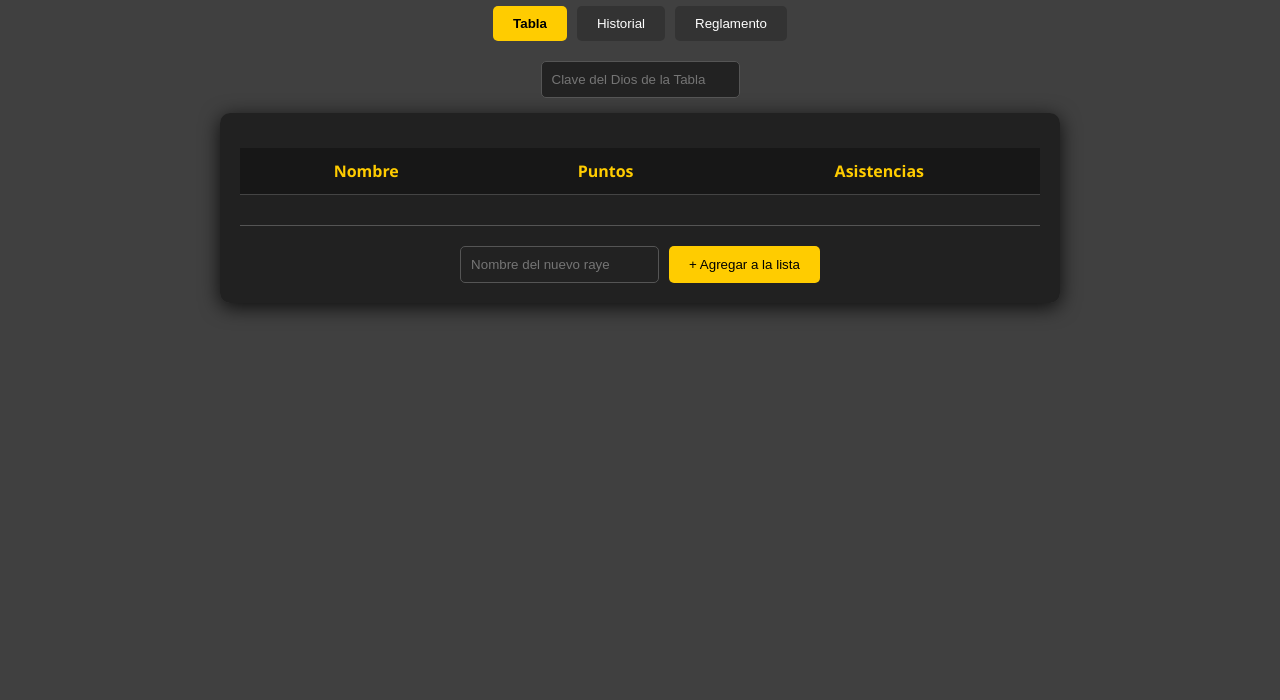
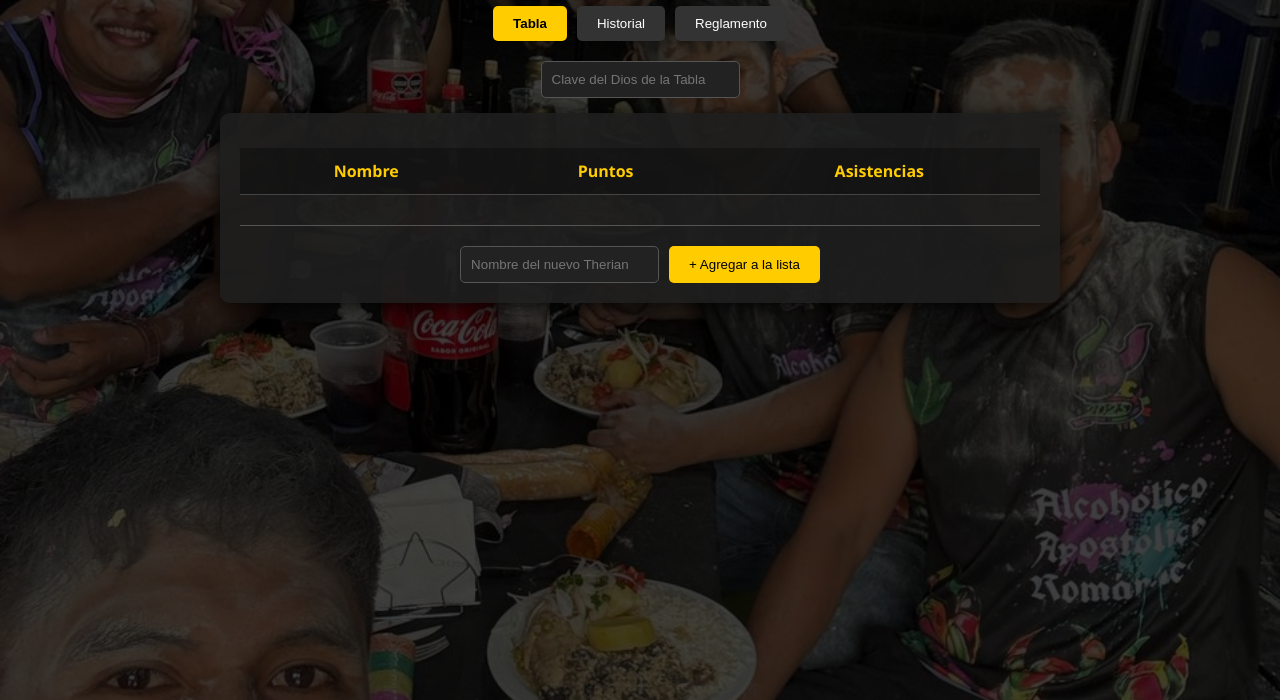
Before and after one commit to nicoyabichino/la12, a website: page index.html in a window 1280 px wide. Shown: the part 100-800 px from the top of the page. Drawn offline with Linux system fonts and the light colour scheme; no server answers.

Commit message:
Update index.html

```diff
--- a/index.html
+++ b/index.html
@@ -9,7 +9,7 @@
         body {
             font-family: 'Segoe UI', sans-serif;
             /* Referencia a tu imagen en la carpeta public */
-            background: url('public/images/tu-imagen.jpg') no-repeat center center fixed;
+            background: url('public/images/la12+zamo.jpeg') no-repeat center center fixed;
             background-size: cover;
             color: white; margin: 0; padding: 20px;
         }
@@ -60,7 +60,7 @@
         </table>
 
         <div class="form-agregar">
-            <input type="text" id="nuevo-nombre" placeholder="Nombre del nuevo raye">
+            <input type="text" id="nuevo-nombre" placeholder="Nombre del nuevo Therian">
             <button onclick="agregarJugador()" style="background: var(--oro); color: black;">+ Agregar a la lista</button>
         </div>
     </div>
@@ -156,7 +156,7 @@
         // MODIFICAR Y GENERAR HISTORIAL
         window.modificar = async (id, campo, nuevoValor, viejoValor, nombreReal) => {
             const pass = document.getElementById('password').value;
-            if (pass !== "nico123") { // CAMBIÁ TU CLAVE ACÁ
+            if (pass !== "ladoce2026") { // CAMBIÁ TU CLAVE ACÁ
                 alert("¡Clave incorrecta Papi! jajode!");
                 location.reload();
                 return;
```
